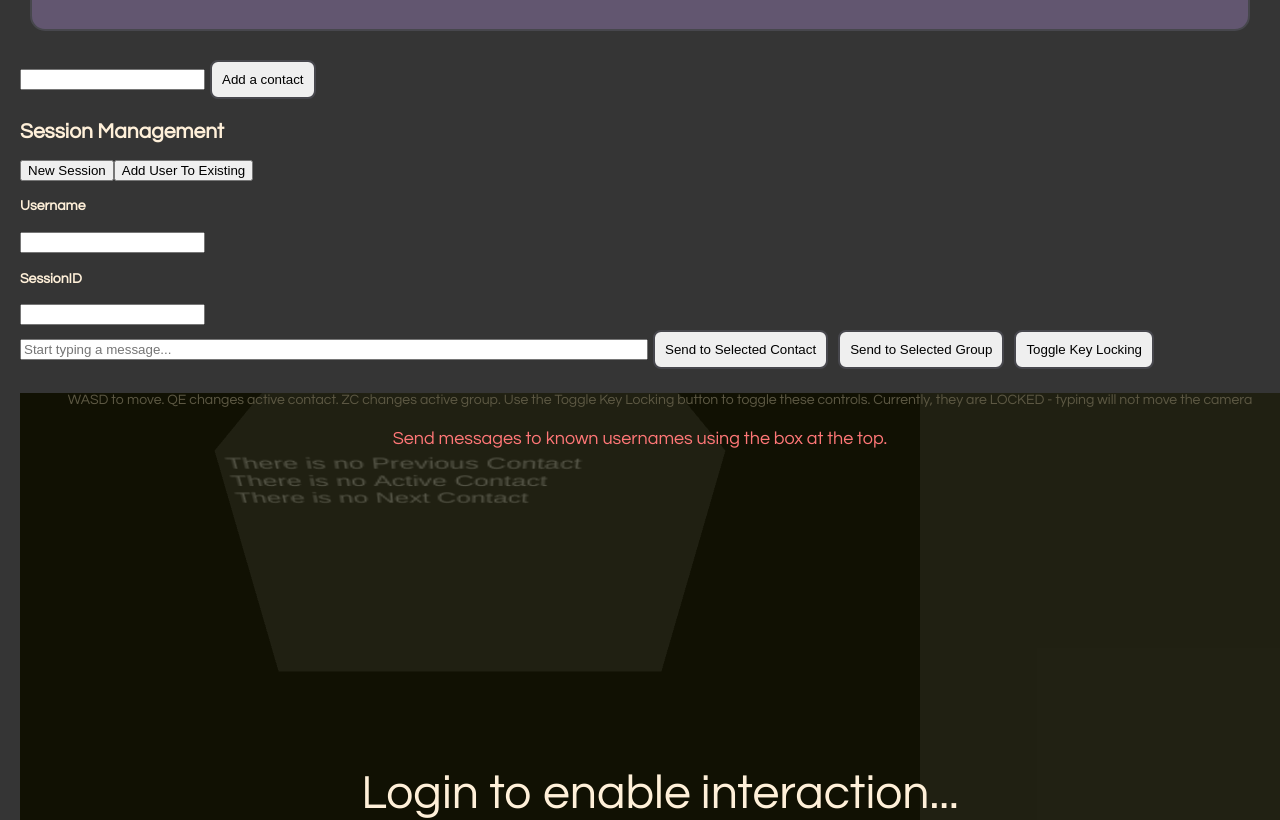
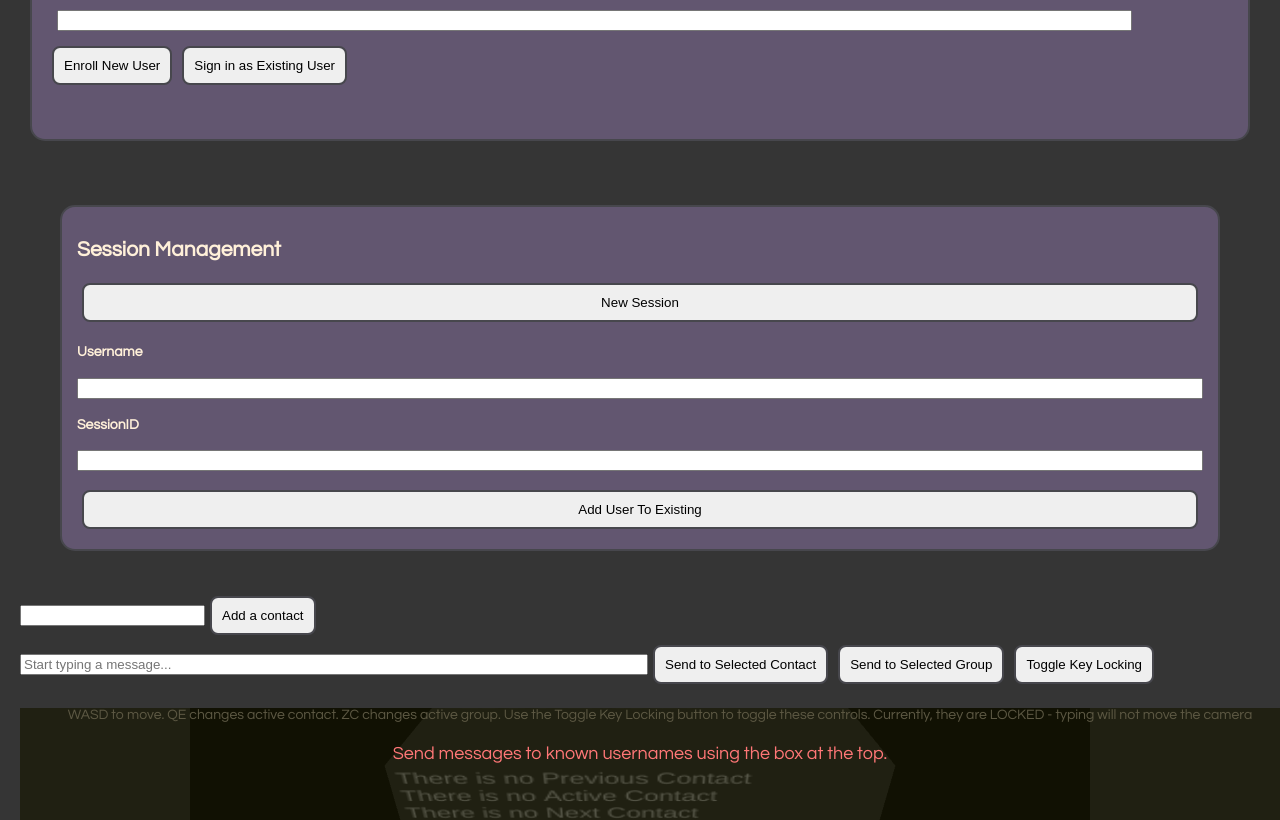
Before and after one commit to TonyWu386/courier279, a React app in the folder frontend/: page / in a window 1280 px wide. Shown: the part 280-1100 px from the top of the page. Built offline with nearby package versions, Linux system fonts and the light colour scheme; animation ran at ten frames a second.

Commit message:
Cleaning up UI elements

```diff
--- a/frontend/public/index.html
+++ b/frontend/public/index.html
@@ -22,7 +22,7 @@
       work correctly both with client-side routing and a non-root public URL.
       Learn how to configure a non-root public URL by running `npm run build`.
     -->
-    <title>Courier279 - Beta</title>
+    <title>Courier279 - 0.1.0</title>
   </head>
   <body>
     <noscript>You need to enable JavaScript to run this app.</noscript>
--- a/frontend/src/LoginPortal.js
+++ b/frontend/src/LoginPortal.js
@@ -149,8 +149,8 @@ export default class LoginPortal extends React.Component {
   render() {
     return (
       <div>
-        Username<input type="text" value={this.state.username} onChange={(i) => this.handleInputChange(i, 'u')}/>
-        Password<input type="password" value={this.state.password} onChange={(i) => this.handleInputChange(i, 'p')}/>
+        Username<input class="login-e" type="text" value={this.state.username} onChange={(i) => this.handleInputChange(i, 'u')}/>
+        Password<input class="login-e" type="password" value={this.state.password} onChange={(i) => this.handleInputChange(i, 'p')}/>
         <button class="btn" onClick={() => this.EnrollUser()}>Enroll New User</button>
         <button class="btn" onClick={() => this.SigninUser()}>Sign in as Existing User</button>
       </div>
--- a/frontend/src/SceneTxt.js
+++ b/frontend/src/SceneTxt.js
@@ -265,7 +265,7 @@ export default class SceneTxt extends React.Component {
 
   render() {
     return (
-      <div
+      <div id='three-window'
         style={{ width: '900px', height: '900px' }}
         ref={(mount) => { this.mount = mount }}
       />
--- a/frontend/src/SceneTxtController.js
+++ b/frontend/src/SceneTxtController.js
@@ -819,17 +819,20 @@ export default class SceneTxtController extends React.Component {
   render() {
     return (
       <div>
+        <div className='box-manage'>
+          <h2>Session Management</h2>
+          <button class="btn" onClick={() => this.handleNewSession()}>New Session</button>
+
+          <h4>Username</h4>
+          <input type="text" value={this.state.sessionUname} onChange={(i) => this.handleSessionInputChange(i,'u')}/>
+          <h4>SessionID</h4>
+          <input type="text" value={this.state.sessionId} onChange={(i) => this.handleSessionInputChange(i,'s')}/>
+          <br />
+          <button class="btn" onClick={() => this.addUserToExisting()}>Add User To Existing</button>
+        </div>
+
         <input id="contact-type" type="text" value={this.state.contactField} onChange={(i) => this.handleContactAddChange(i)}/>
         <button class="btn" id="contact-add" onClick={() => this.updateUserContactList()}>Add a contact</button>
-        <br />
-
-        <h2>Session Management</h2>
-        <button onClick={() => this.handleNewSession()}>New Session</button>
-        <button onClick={() => this.addUserToExisting()}>Add User To Existing</button>
-        <h4>Username</h4>
-        <input type="text" value={this.state.sessionUname} onChange={(i) => this.handleSessionInputChange(i,'u')}/>
-        <h4>SessionID</h4>
-        <input type="text" value={this.state.sessionId} onChange={(i) => this.handleSessionInputChange(i,'s')}/>
         <br />
 
         <input id="content-msg" type="text" placeholder="Start typing a message..." value={this.state.value} onChange={(i) => this.handleInputChange(i)}/>
--- a/frontend/src/index.css
+++ b/frontend/src/index.css
@@ -44,11 +44,37 @@ ol, ul {
   background-color: #625670;
 }
 
+.box-manage {
+  display:flex;
+  flex-direction: column;
+  align-items: left;
+  margin: 40px;
+  padding: 15px;
+  border-radius: 15px;
+  border: 2px #47474d solid;
+  background-color: #625670;
+}
+
 .instructext {
   font: 24px "Century Gothic", Futura, sans-serif;
   margin: 15px;
   border-bottom: 1px snow solid;
   align-self: center;
+}
+
+.login-e {
+  display:flex;
+  margin: 10px;
+  width: 90%;
+}
+
+#three-window {
+  display: flex;
+  margin-left: auto;
+  margin-right: auto;
+  align-items: center;
+  justify-content: center;
+
 }
 
 #disabled-warn {
--- a/frontend/src/index.js
+++ b/frontend/src/index.js
@@ -346,6 +346,15 @@ class Webapp extends React.Component {
     console.log("Update detected");
   }
 
+  handleLogout() {
+    axios.get(server + "/api/signout/")
+    .then((response) => {
+      this.handleLoginResponse(false, "");
+    }).catch((err) => {
+      console.log(err);
+    });
+  }
+
   // The below are funcs passed to login for communicating with us
 
   handleLoginResponse(loginState, unameNew) {
@@ -418,6 +427,19 @@ class Webapp extends React.Component {
   }
 
   render() {
+    let loginfragment;
+    // conditional rendering based on login status
+    if (!this.queryLoginStatus()) {
+      loginfragment = <LoginPortal
+      setCryptData={(pubkey, privkey) => this.setCryptData(pubkey, privkey)}
+      loginResponse={(loginState, unameNew) => this.handleLoginResponse(loginState, unameNew) }
+      loginError={(errmsg) => this.handleLoginErr(errmsg)}
+      signupResponse={(feedmsg) => this.handleSignupFeedback(feedmsg)}
+      />;
+    } else {
+      loginfragment = <button class="btn" onClick={() => this.handleLogout()}>Logout?</button>;
+    }
+
 
     return (
       <div className="contain-all">
@@ -429,13 +451,9 @@ class Webapp extends React.Component {
             'Logged in as ' + this.state.uname}</div>
         <br />
         <div className="login-contain">
-          <div className="instructext">Sign in to view messages</div>
-          <LoginPortal
-            setCryptData={(pubkey, privkey) => this.setCryptData(pubkey, privkey)}
-            loginResponse={(loginState, unameNew) => this.handleLoginResponse(loginState, unameNew) }
-            loginError={(errmsg) => this.handleLoginErr(errmsg)}
-            signupResponse={(feedmsg) => this.handleSignupFeedback(feedmsg)}
-          />
+          <div className="instructext">{this.state.uname === '' ?
+          "Sign in to view messages" : "You have signed in. Environment has been unlocked."}</div>
+          {loginfragment}
           <br />
           <div class="login-error">{this.state.staleErr ?
           this.state.error :
@@ -451,7 +469,7 @@ class Webapp extends React.Component {
               addNewLoginObserver={(func) => this.watchNewLogin(func)}
             />
         </div>
-        <div>
+        <div className="box-manage">
           <FileUp
             getUserPubKey={() => this.queryUserPubKey()}
             getUserPrivKey={() => this.queryUserPrivKey()}
```
Also changed, not shown: frontend/src/FileUploader.js (deleted).
